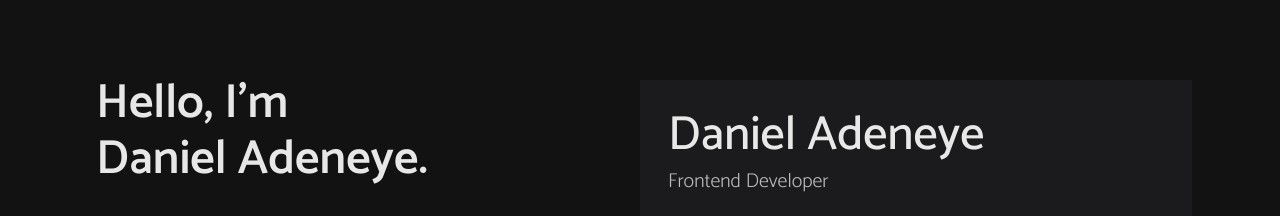
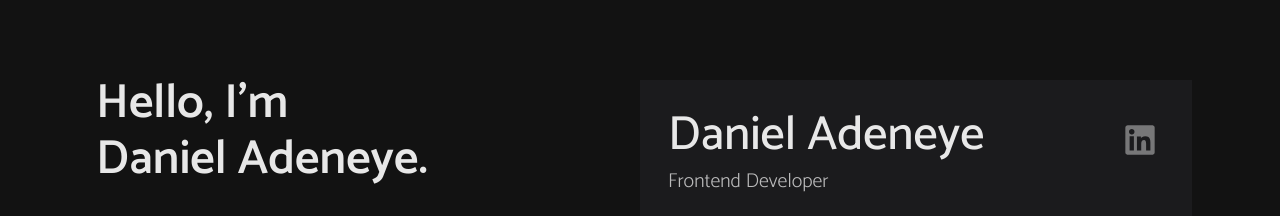
Before and after one commit to Dahnie/my-new-portfolio, a React (Create React App) app: page /resume in a window 1280 px wide. Shown: the top 216 px of the page. Built offline with nearby package versions, Linux system fonts and the light colour scheme.

Commit message:
completedd some aanimations and added linkedin

```diff
--- a/src/components/Resume.js
+++ b/src/components/Resume.js
@@ -1,5 +1,6 @@
 import React, { useRef, useEffect } from 'react'
 import { gsap } from "gsap";
+import linkedinAvatar from "../assets/img/linkedin-avatar.svg";
 
 
 function Resume({ handleWorkRouteButton }) {
@@ -24,9 +25,14 @@ function Resume({ handleWorkRouteButton }) {
     return (
         <div id='resume-section' className='resume overflow-auto h-screen pt-20 w-full pr-10 2xl:pr-14 5xl:pr-16 pb-14'>
             <div className="resume-inner bg-secondaryBg py-8 px-7">
-                <div ref={el => { nameRef = el }} className="name mb-q h-14 overflow-hidden">
-                    <div className='name-inner font-cat-medium text-white text-opacity-90 text-5xl '>
-                        Daniel Adeneye
+                <div className="resume-top">
+                    <div ref={el => { nameRef = el }} className="name h-14 overflow-hidden flex justify-between">
+                        <div className='name-inner font-cat-medium text-white text-opacity-90 text-5xl '>
+                            Daniel Adeneye
+                        </div>
+                        <a href="https://https://www.linkedin.com/in/daniel-adeneye-0825b81a1/" className='linkedin-link flex justify-end items-center pr-2'>
+                            <img className='h-8' src={linkedinAvatar} alt="linkedin" />
+                        </a>
                     </div>
                 </div>
                 <div ref={el => { titleRef = el }} className="title mb-6 h-6 overflow-hidden">
--- a/src/components/mobile/MobileHome.js
+++ b/src/components/mobile/MobileHome.js
@@ -7,6 +7,7 @@ import mailAvatar from "../../assets/img/mail-avatar.svg";
 import twitterAvatar from "../../assets/img/twitter-avatar.svg";
 import linkedinAvatar from "../../assets/img/linkedin-avatar.svg";
 import navClose from "../../assets/img/nav-close.svg";
+import navLine from "../../assets/img/nav-line.svg";
 import navBurger from "../../assets/img/nav-burger.svg";
 import rightArrow from "../../assets/img/right-arrow.svg"
 import MobileWork from './MobileWork';
@@ -76,12 +77,18 @@ function MobileHome({ page, setPage, mobilePage, setMobilePage, handleWorkRouteB
     useEffect(() => {
         // Burger animation
         gsap.to(".mobile-nav-content", { duration: 0, y: -60, opacity: 0 })
+
+        //  Handle close button animation when navbar is left or closed
+        gsap.to(".nav-close-up", { duration: 0, rotate: "0", opacity: 0 })
+        gsap.to(".nav-close-down", { duration: 0, rotate: "0", opacity: 0 })
     }, [location])
 
     useEffect(() => {
 
         const navOpen = document.querySelector(".nav-open")
         const navClose = document.querySelector(".nav-close")
+        const navCloseUpLine = document.querySelector(".nav-close-up")
+        const navCloseDownLine = document.querySelector(".nav-close-down")
         const navbarSection = document.querySelector(".mobile-nav")
         const mobileMainContent = document.querySelector(".mobile-main-content")
 
@@ -105,7 +112,10 @@ function MobileHome({ page, setPage, mobilePage, setMobilePage, handleWorkRouteB
             mobileMainContent.classList.add("hidden");
             // Burger animation
             gsap.to(".mobile-nav-content", { duration: 0.5, y: 5, opacity: 1, ease: "power3.easeOut" })
-            // .from(".mobile-nav", { duration: 0, css: { visibility: "hidden" } })
+
+            //  Handle close button animation
+            gsap.to(navCloseUpLine, { duration: 0.4, rotate: "45", opacity: 1 })
+            gsap.to(navCloseDownLine, { duration: 0.4, rotate: "-45", opacity: 1 })
 
         })
 
@@ -119,6 +129,9 @@ function MobileHome({ page, setPage, mobilePage, setMobilePage, handleWorkRouteB
             // Burger animation
             gsap.to(".mobile-nav-content", { duration: 0, y: -60, opacity: 0 })
 
+            //  Handle close button animation when navbar is left or closed
+            gsap.to(navCloseUpLine, { duration: 0, rotate: "0", opacity: 0 })
+            gsap.to(navCloseDownLine, { duration: 0, rotate: "0", opacity: 0 })
         })
 
     })
@@ -133,7 +146,16 @@ function MobileHome({ page, setPage, mobilePage, setMobilePage, handleWorkRouteB
                     </div>
 
                     <div className="nav-option-inner w-full flex justify-end py-5 px-3 md:px-10">
-                        <img className='nav-close py-3 px-3' src={navClose} alt="cancel" />
+                        {/* <img className='nav-close py-3 px-3' src={navClose} alt="cancel" /> */}
+                        {/* <div className="nav-close">
+                            <img className='nav-close-up mt-3 px-3 rotate-45' src={navLine} alt="cancel" />
+                            <img className='nav-close-down -mt-0.5 px-3 -rotate-45' src={navLine} alt="cancel" />
+                        </div> */}
+                        <div className="nav-close">
+                            <img className='nav-close-up mb-3 px-3 opacity-0' src={navLine} alt="cancel" style={{ transformOrigin: "left" }} />
+                            <img className='nav-close-down my-7 absolute px-3 opacity-0' src={navLine} alt="cancel" style={{ transformOrigin: "left" }} />
+                        </div>
+
                     </div>
                 </div>
 
```
Also changed, not shown: src/assets/img/nav-line.svg (added).
